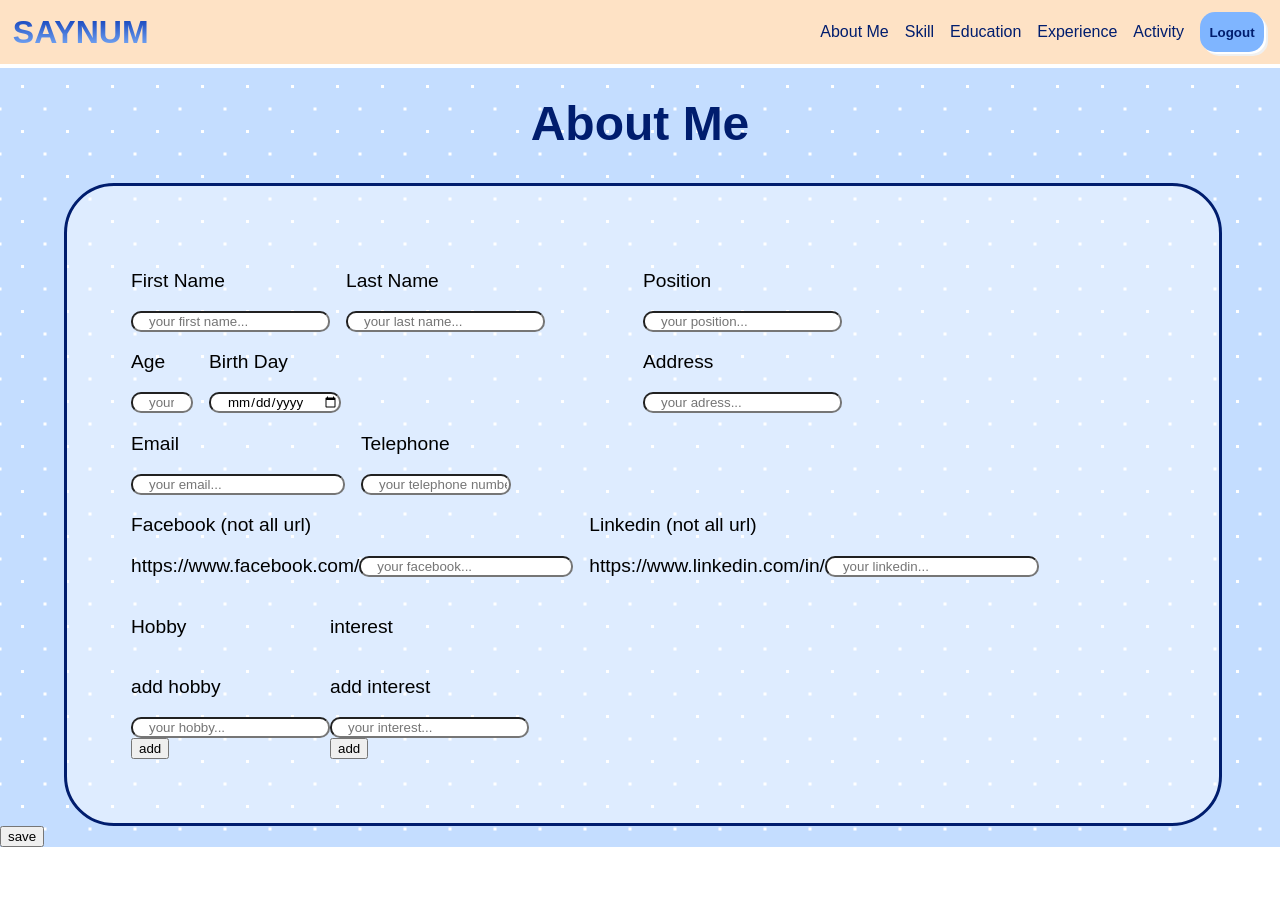
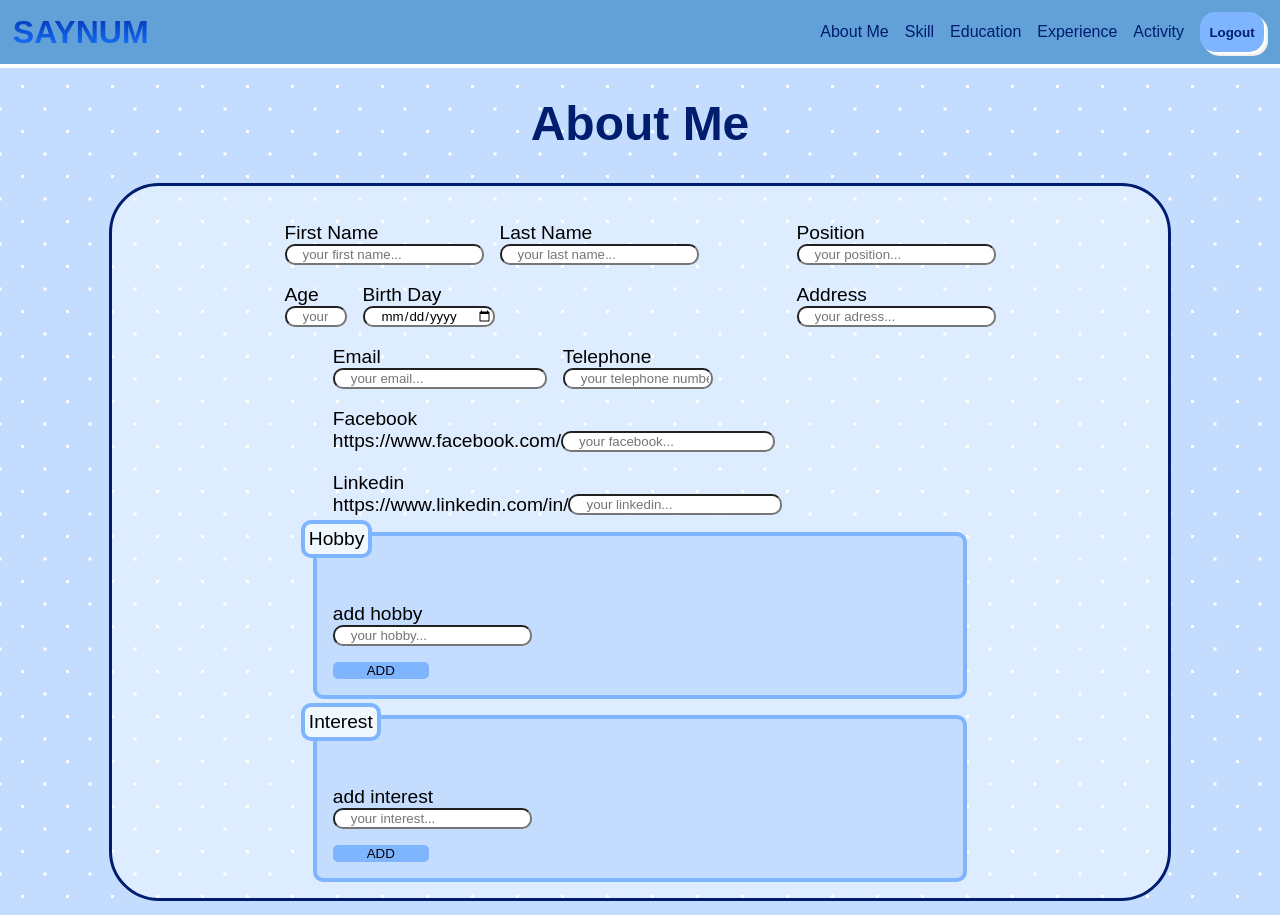
Before and after one commit to boomtnt2843/resume-maker-web, a React (Create React App) app in the folder frontend/: page /myaccount/aboutme in a window 1280 px wide. Shown: the top 915 px of the page. Before the commit the page ends 847 px from the top, so only its background shows below. Built offline with nearby package versions, Linux system fonts and the light colour scheme; sample sign-in values are in the browser's storage; a web font is replaced by a local one.

Commit message:
UI in about me css

```diff
--- a/frontend/src/components/AboutMe.tsx
+++ b/frontend/src/components/AboutMe.tsx
@@ -57,7 +57,7 @@ function AboutMe() {
         fetch(`${apiUrl}/information/edit/${myId}`, requestOptionsPost)
             .then((response) => response.json())
             .then((res) => {
-                if (res) {
+                if (res._id) {
                     console.log(res);
                 } else {
                     console.log("error");
@@ -308,7 +308,7 @@ function AboutMe() {
                         </div>
                         <div className="link-zone">
                             <div className="group-link-input">
-                                <p>Facebook (not all url)</p>
+                                <p>Facebook</p>
                                 <div className="box-input" id='link-input'>
                                     <p>https://www.facebook.com/</p>
                                     <input type="text" className="info-input" id='facebook' defaultValue={""||myInfo.facebook} onChange={handleInputChange} placeholder='your facebook...' />
@@ -316,7 +316,7 @@ function AboutMe() {
                                 </div>
                             </div>
                             <div className="group-link-input">
-                                <p>Linkedin (not all url)</p>
+                                <p>Linkedin</p>
                                 <div className="box-input" id='link-input'>
                                     <p>https://www.linkedin.com/in/</p>
                                     <input type="text" className="info-input" id='linkedin' defaultValue={""||myInfo.linkedin} onChange={handleInputChange} placeholder='your linkedin...' />
@@ -340,11 +340,11 @@ function AboutMe() {
                                     <input type="text" className="info-input" id="input-hobby" onChange={e => setItemHobby(e.target.value)} placeholder='your hobby...' />
                                     <small>something error</small>
                                 </div>
-                                <button type="button" onClick={addHobby} className="submit-hobby">add</button>
+                                <button type="button" onClick={addHobby} className="submit-hobby">ADD</button>
                             </div>
                         </div>
                         <div className="interest-section">
-                            <p>interest</p>
+                            <p>Interest</p>
                             <div className="interest-board">
                                 {interest.map((item: string,index) =>(
                                     <div className="interest-card" key={index}>
@@ -359,11 +359,11 @@ function AboutMe() {
                                     <input type="text" className="info-input" id="input-interest" onChange={e => setItemInterest(e.target.value)} placeholder='your interest...' />
                                     <small>something error</small>
                                 </div>
-                                <button type="button" onClick={addInterest} className="submit-interest">add</button>
+                                <button type="button" onClick={addInterest} className="submit-interest">ADD</button>
                             </div>
                         </div>
                     </div>
-                    <button type="submit" className="submit-aboutme" >save</button>
+                    <button type="submit" className="submit-aboutme" >Save your information</button>
                 </form>
             </div>
         </div>
--- a/frontend/src/css/AboutMe.css
+++ b/frontend/src/css/AboutMe.css
@@ -1,7 +1,8 @@
 .container-aboutme{
     display: flex;
     flex-direction: column;
-    width: 100vw;
+    align-items: center;
+    width: 100%;
     background-image: radial-gradient(#ffffff 1.5px, transparent 1.5px), radial-gradient(#ffffff 1.5px, transparent 1.5px);
     background-size: 45px 45px;
     background-position: 0 0, 22.5px 22.5px;
@@ -25,10 +26,11 @@
 
 .add-info-section{
     display: flex;
+    align-items: center;
+    justify-content: center;
     flex-wrap: wrap;
-    padding: 5%;
-    margin-left: 5%;
-    width: 80%;
+    padding: 1rem;
+    width: 80vw;
     border-radius: 50px;
     border: solid  #001D6E;
     background-color: #ffffff70;
@@ -36,13 +38,13 @@
 
 .name-zone,.date-zone{
     display: flex;
+    justify-content: flex-start;
     width: 50%;
-    justify-content: flex-start;
     flex-wrap: wrap;
 }
 .mailNtel-zone,.link-zone{
     display: flex;
-    width: 100%;
+    width: 60%;
     justify-content: flex-start;
     flex-wrap: wrap;
 }
@@ -65,8 +67,13 @@
 .group-link-input{
     margin-right: 1rem;
 }
-.group-link-input > p{
+
+.box-input > p,.group-link-input > p{
     margin-bottom: 0;
+}
+
+.group-link-input > .box-input > p{
+    margin-top: 0;
 }
 
 #link-input{
@@ -96,6 +103,8 @@
 .hobby-board, .interest-board{
     display: flex;
     flex-direction: row;
+    flex-wrap: wrap;
+    margin-top: 2rem;
 }
 
 .hobby-card, .interest-card{
@@ -103,6 +112,98 @@
     display: flex;
     width: auto;
     background-color: aliceblue;
+    margin: 0.2rem;
+    border-radius: 20px;
     justify-content: center;
     align-items: center;
 }
+
+.hobby-card>p, .interest-card>p{
+    margin: 0;
+    padding-right: 0.5rem;
+}
+
+.hobby-card>button, .interest-card>button{
+    margin: 0;
+    height: 2rem;
+    width: 2rem;
+    background-color: #C4DDFF;
+    border: none;
+    border-radius: 100%;
+    cursor: pointer;
+    transition: all 0.2s ease;
+}
+
+.hobby-card>button:hover, .interest-card>button:hover{
+    background-color:#FFB4B4;
+}
+
+
+.hobby-section,.interest-section{
+    width: 60%;
+    position: relative;
+    padding: 1rem;
+    margin-top: 1rem;
+    border: solid 4px #7FB5FF;
+    background-color: #C4DDFF;
+    border-radius: 10px;
+}
+
+.hobby-section > p,.interest-section > p{
+    margin-top: 0;
+    margin-bottom: 0;
+    position: absolute;
+    top:-1rem;
+    left: -1rem;
+    padding: 4px;
+    border-radius: 10px;
+    border: solid 4px #7FB5FF;
+    width:fit-content;
+    background-color: aliceblue;
+}
+
+.add-hobby > button,.add-interest > button{
+    position: relative;
+    margin-top: 1rem;
+    font-weight: 100;
+    width: 6rem;
+    background-color: #7FB5FF;
+    overflow: hidden;
+    border: none;
+    border-radius: 5px;
+}
+
+.add-hobby > button:after,.add-interest > button:after{
+    position: absolute;
+    top: -0.5px;
+    left: -6rem;
+    height: 1.65rem;
+    width: 6rem;
+    background-color: #001D6E;
+    color: #ffffff;
+    border-radius: 5px;
+    font-weight: 100;
+    content: "ADD";
+    transition: all 0.5s ease;
+}
+
+.add-hobby > button:hover:after,.add-interest > button:hover:after{
+    transform: translate(6rem,0);
+}
+
+.submit-aboutme{
+    margin-top: 1rem;
+    margin-bottom: 1rem;
+    width: 100%;
+    height: 3rem;
+    font-size: 1.5rem;
+    border-radius: 50px;
+    border: none;
+    background-color: #61a1d7;
+    cursor: pointer;
+    transition: all 0.5s ease;
+}
+
+.submit-aboutme:hover{
+    background-color: #c5ecac;
+}
--- a/frontend/src/css/navbar.css
+++ b/frontend/src/css/navbar.css
@@ -3,7 +3,7 @@
     top:0;
     position: sticky;
     height: 4rem;
-    background-color: #FEE2C5;
+    background-color: #61a1d7;
     box-shadow: 0px 4px #FFFFFF;
     display: flex;
     justify-content: space-between;
@@ -22,7 +22,7 @@
     display: flex;
     font-size: 2rem;
     font-weight: bold;
-    background-image: linear-gradient(to top,#89baff 0%,#002fb0 100%);
+    background-image: linear-gradient(to top,#1b7aff 0%,#002fb0 100%);
     background-size:  100%;
     -webkit-background-clip: text;
     -moz-background-clip: text;
```
